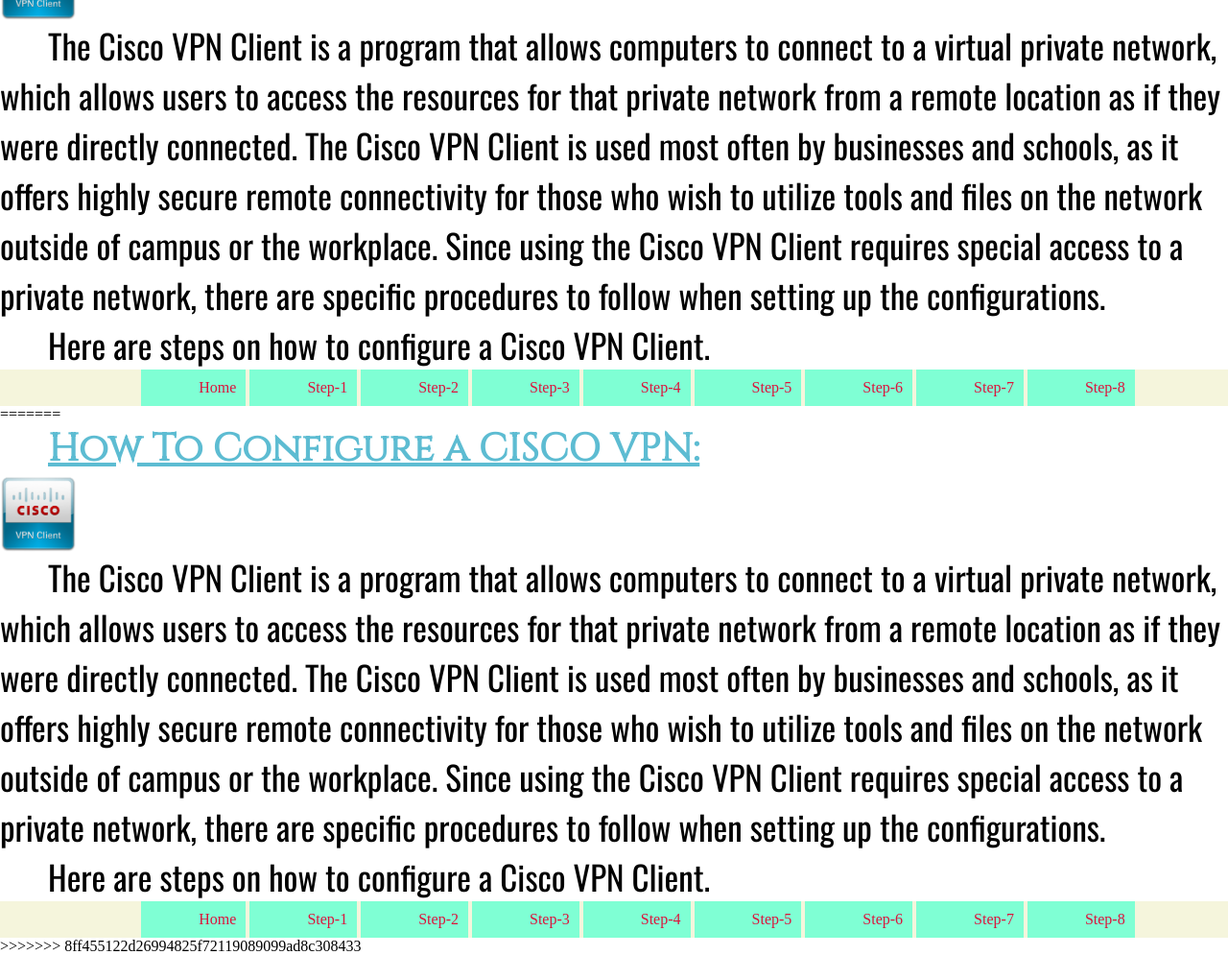
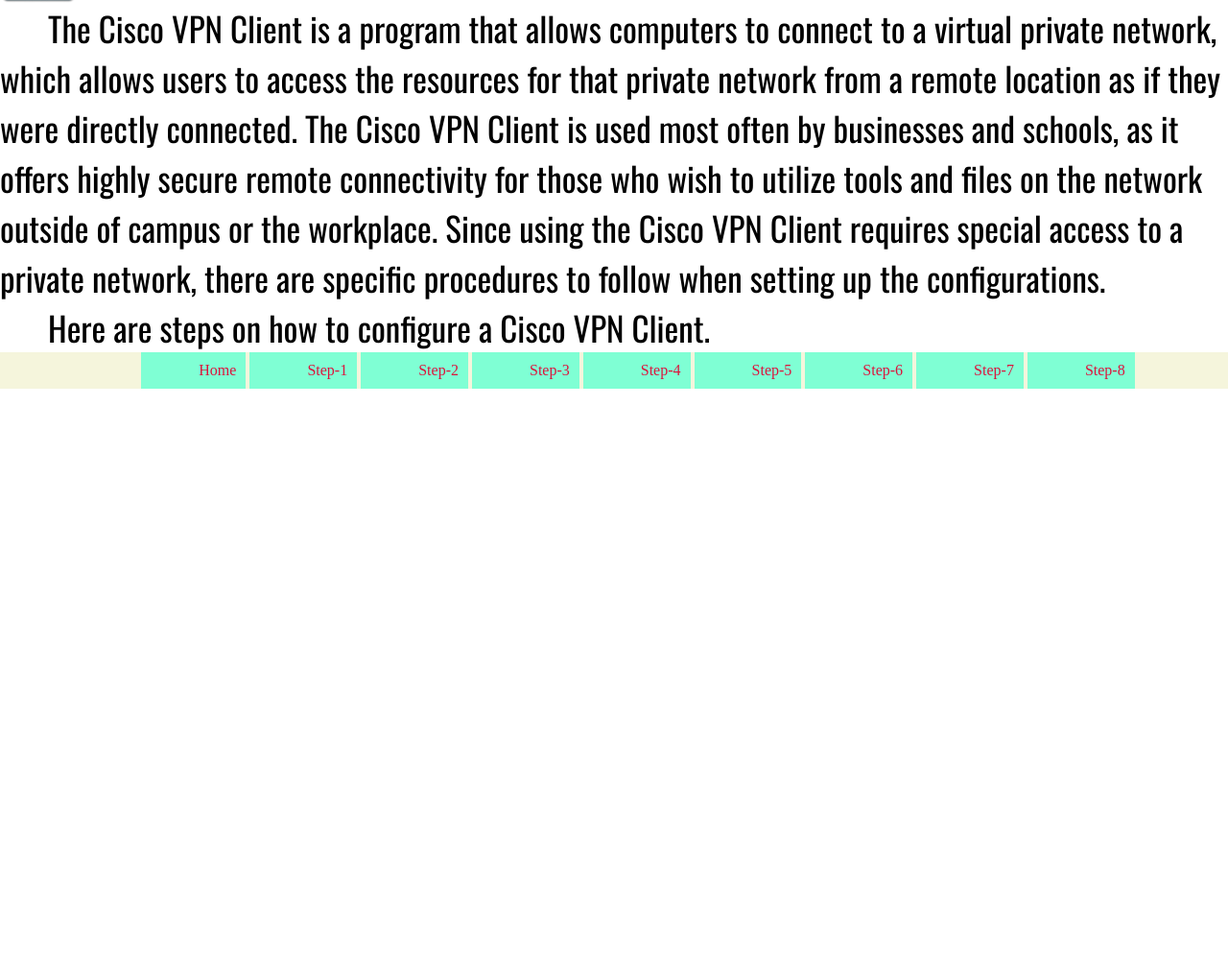
Before and after one commit to sangesherpa89/MMP240, a plain HTML site: page Assignment_3/index.html in a window 1280 px wide. Shown: the part 131-1126 px from the top of the page at 96% size. After the commit the page ends 800 px from the top, so only its background shows below. Drawn offline with nearby package versions, Linux system fonts and the light colour scheme.

Commit message:
fixed conflict in assignment 3

```diff
--- a/Assignment_3/index.html
+++ b/Assignment_3/index.html
@@ -1,4 +1,4 @@
-<<<<<<< HEAD
+
 <html>
     <head>
         <title> Assignment 3</title>
@@ -71,80 +71,6 @@
         </nav>
 
 
+        </div>
     </body>
-=======
-<html>
-    <head>
-        <title> Assignment 3</title>
-        <link href="https://fonts.googleapis.com/css?family=Cinzel|Oswald" rel="stylesheet">
-        <style>
-            div.a {
-            text-indent: 50px;
-                }
-            *{
-                margin: 0;
-                padding: 0;
-
-            }
-            nav{
-                background-color: beige;
-                text-align: center;
-            }
-            nav ul{
-                list-style: none;
-            }
-            nav li {
-                display: inline;
-            }
-            nav a{
-
-                display: inline-block;
-                padding: 10px;
-                background-color: aquamarine;
-                color:crimson;
-                text-decoration: none;
-            }
-            nav a:hover{
-                background-color: black;
-                color: aliceblue;
-            }
-            h1{
-                font-size: 40px;
-                font-family: 'Cinzel', serif;
-                color: #5DBCD2;
-            }
-            p{
-                font-size: 35px;
-                font-family: 'Oswald', sans-serif;
-            }
-                    }
-        </style>
-    </head>
-    <body>
-        <h1><u> How To Configure a CISCO VPN:</u> </h1>
-         <img src="images/CiscoVPNClient.png" alt="Trulli" width="80" height="80">
-         <div class="a">
-        <p> The Cisco VPN Client is a program that allows computers to connect to a virtual private network, which allows users to access the resources for that private network from a remote location as if they were directly connected. The Cisco VPN Client is used most often by businesses and schools, as it offers highly secure remote connectivity for those who wish to utilize tools and files on the network outside of campus or the workplace. Since using the Cisco VPN Client requires special access to a private network, there are specific procedures to follow when setting up the configurations.
-            </p>
-
-            <p>Here are steps on how to configure a Cisco VPN Client.</p>
-        <nav>
-            <ul>
-                <li><a href="index.html">Home</a></li>
-                <li><a href="Step-1.html">Step-1</a></li>
-                <li><a href="Step-2.html"> Step-2</a></li>
-                <li><a href="Step-3.html"> Step-3</a></li>
-                <li><a href="Step-4.html"> Step-4</a></li>
-                <li><a href="Step-5.html"> Step-5</a></li>
-                <li><a href="Step-6.html"> Step-6</a></li>
-                <li><a href="Step-7.html"> Step-7</a></li>
-                <li><a href="Step-8.html"> Step-8</a></li>
-
-
-            </ul>
-        </nav>
-
-
-    </body>
->>>>>>> 8ff455122d26994825f72119089099ad8c308433
-</html>
+    </html>
```
